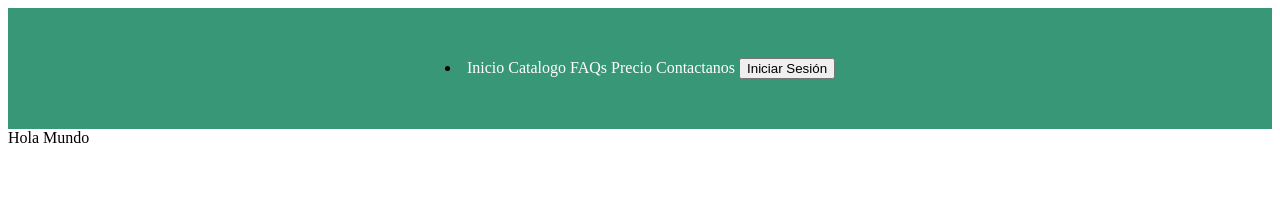
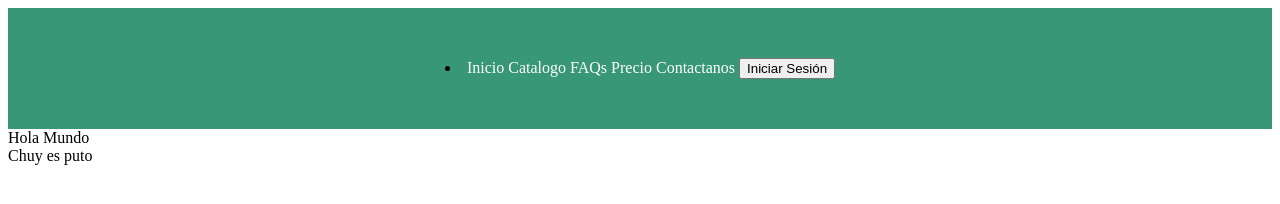
Before and after one commit to johernandezvaz/proyecto-maydel, a plain HTML site: page index.html in a window 1280 px wide. Drawn offline with Linux system fonts and the light colour scheme.

Commit message:
Prueba commit

```diff
--- a/index.html
+++ b/index.html
@@ -20,5 +20,6 @@
 
 
     <div>Hola Mundo</div>
+    <div>Chuy es puto</div>
 </body>
 </html>
```
